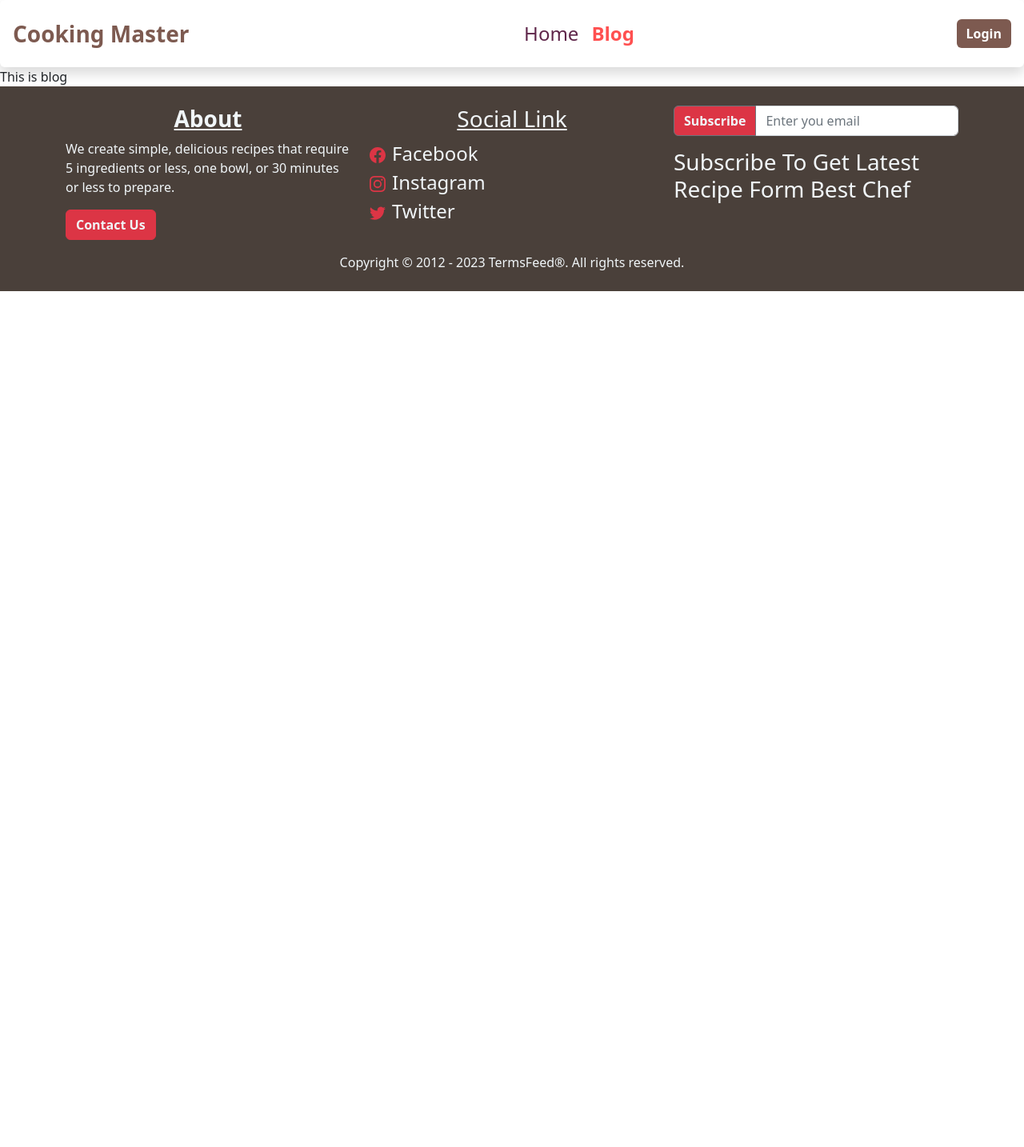
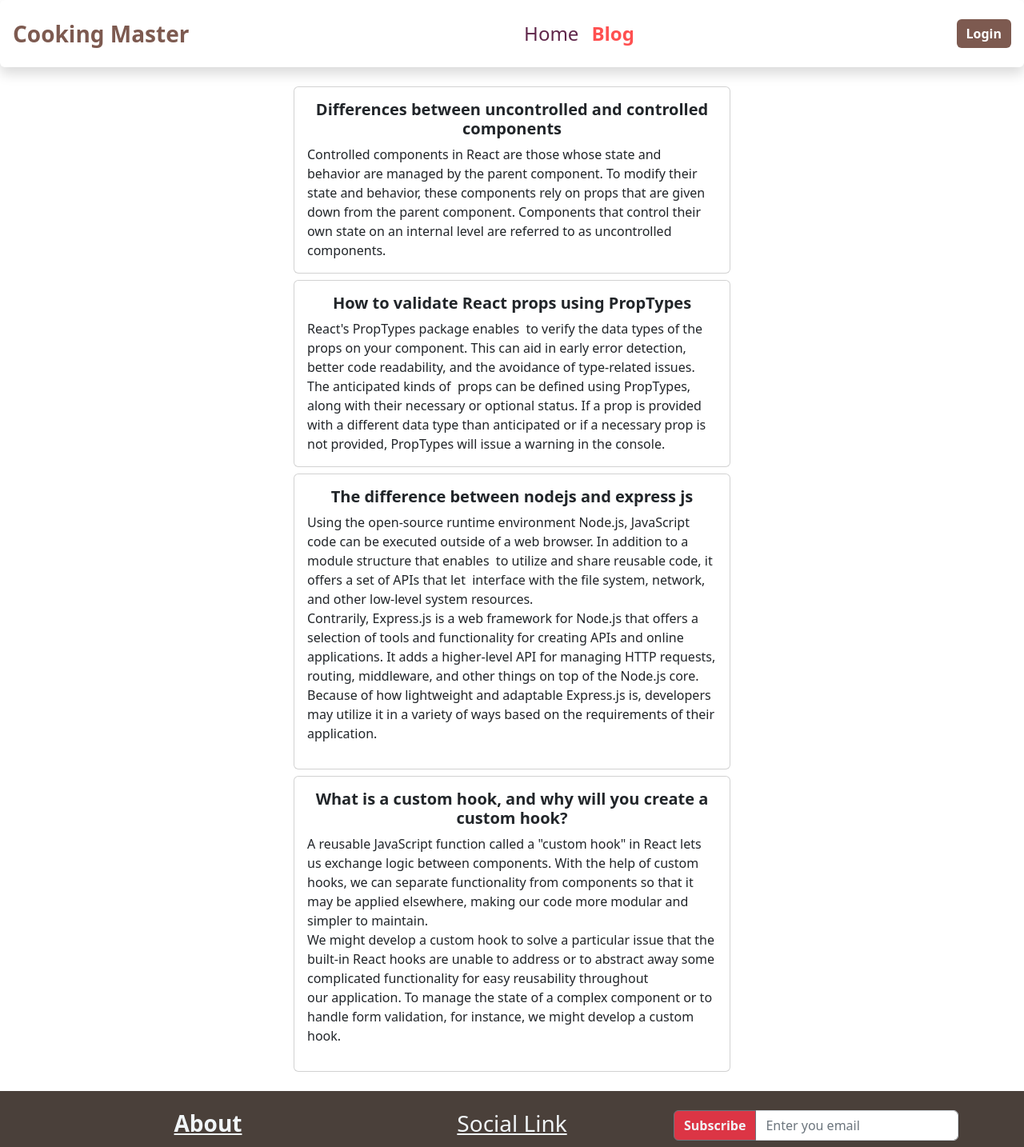
Before and after one commit to mahadi61/cooking-master, a React (Vite) app: page /blog in a window 1280 px wide. Shown: the top 1434 px of the page at 80% size. Before the commit the page ends 800 px from the top, so only its background shows below. Built offline with nearby package versions, Linux system fonts and the light colour scheme; no server answers.

Commit message:
readme file update

```diff
--- a/src/pages/blog/Blog.jsx
+++ b/src/pages/blog/Blog.jsx
@@ -1,7 +1,112 @@
 import React from "react";
+import { Card, Col, Container, Row } from "react-bootstrap";
+// import ReactToPdf from 'react-to-pdf';
+// const ref = React.createRef();
 
 const Blog = () => {
-  return <div>This is blog</div>;
+  return (
+    <>
+      <Container className="my-4">
+        <Row className="justify-content-md-center  my-2">
+          <Col md={6}>
+            <Card>
+              <Card.Body>
+                <Card.Title className="text-center fw-bold">
+                  Differences between uncontrolled and controlled components
+                </Card.Title>
+                <Card.Text>
+                  Controlled components in React are those whose state and
+                  behavior are managed by the parent component. To modify their
+                  state and behavior, these components rely on props that are
+                  given down from the parent component. Components that control
+                  their own state on an internal level are referred to as
+                  uncontrolled components.
+                </Card.Text>
+              </Card.Body>
+            </Card>
+          </Col>
+        </Row>
+        <Row className="justify-content-md-center my-2">
+          <Col md={6}>
+            <Card>
+              <Card.Body>
+                <Card.Title className="text-center fw-bold">
+                  How to validate React props using PropTypes
+                </Card.Title>
+                <Card.Text>
+                  React's PropTypes package enables  to verify the data types of
+                  the props on your component. This can aid in early error
+                  detection, better code readability, and the avoidance of
+                  type-related issues. The anticipated kinds of  props can be
+                  defined using PropTypes, along with their necessary or
+                  optional status. If a prop is provided with a different data
+                  type than anticipated or if a necessary prop is not provided,
+                  PropTypes will issue a warning in the console.
+                </Card.Text>
+              </Card.Body>
+            </Card>
+          </Col>
+        </Row>
+        <Row className="justify-content-md-center my-2">
+          <Col md={6}>
+            <Card>
+              <Card.Body>
+                <Card.Title className="text-center fw-bold">
+                  The difference between nodejs and express js
+                </Card.Title>
+                <Card.Text>
+                  Using the open-source runtime environment Node.js, JavaScript
+                  code can be executed outside of a web browser. In addition to
+                  a module structure that enables  to utilize and share reusable
+                  code, it offers a set of APIs that let  interface with the
+                  file system, network, and other low-level system resources.
+                  <p>
+                    Contrarily, Express.js is a web framework for Node.js that
+                    offers a selection of tools and functionality for creating
+                    APIs and online applications. It adds a higher-level API for
+                    managing HTTP requests, routing, middleware, and other
+                    things on top of the Node.js core. Because of how
+                    lightweight and adaptable Express.js is, developers may
+                    utilize it in a variety of ways based on the requirements of
+                    their application.
+                  </p>
+                </Card.Text>
+              </Card.Body>
+            </Card>
+          </Col>
+        </Row>
+        <Row className="justify-content-md-center my-2">
+          <Col md={6}>
+            <Card>
+              <Card.Body>
+                <Card.Title className="text-center fw-bold">
+                  What is a custom hook, and why will you create a custom hook?
+                </Card.Title>
+                <Card.Text>
+                  A reusable JavaScript function called a "custom hook" in React
+                  lets us exchange logic between components. With the help of
+                  custom hooks, we can separate functionality from components so
+                  that it may be applied elsewhere, making our code more modular
+                  and simpler to maintain.
+                  <p>
+                    We might develop a custom hook to solve a particular issue
+                    that the built-in React hooks are unable to address or to
+                    abstract away some complicated functionality for easy
+                    reusability throughout our application. To manage the state
+                    of a complex component or to handle form validation, for
+                    instance, we might develop a custom hook.
+                  </p>
+                </Card.Text>
+              </Card.Body>
+            </Card>
+          </Col>
+        </Row>
+      </Container>
+      {/* <ReactToPdf targetRef={ref} filename="blog.pdf">
+        {({ toPdf }) => <button onClick={toPdf}>Generate pdf</button>}
+      </ReactToPdf> */}
+    </>
+  );
 };
 
 export default Blog;
--- a/src/pages/home/popularRecipes/PopularRecipes.jsx
+++ b/src/pages/home/popularRecipes/PopularRecipes.jsx
@@ -30,6 +30,7 @@ const PopularRecipes = () => {
         slidesPerView={4}
         onSlideChange={() => console.log("slide change")}
         onSwiper={(swiper) => console.log(swiper)}
+        className="pb-4"
       >
         <SwiperSlide>
           <Card>
@@ -101,7 +102,7 @@ const PopularRecipes = () => {
             />
             <Card.Body>
               <Card.Text>
-                <h3 className="text-center">Dodhal spicy curry</h3>
+                <h3 className="text-center">Dodhal curry</h3>
               </Card.Text>
             </Card.Body>
           </Card>
```
Also changed, not shown: package.json (+7 -0 lines), 2 other files (tests, documents, lock files or other folders).
